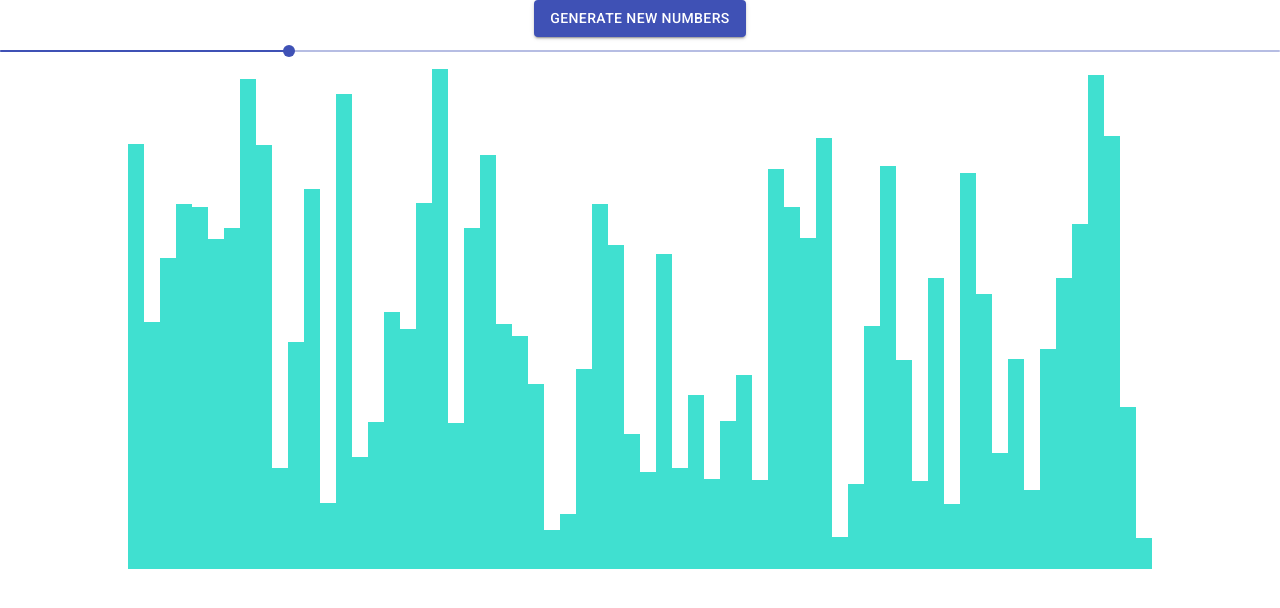
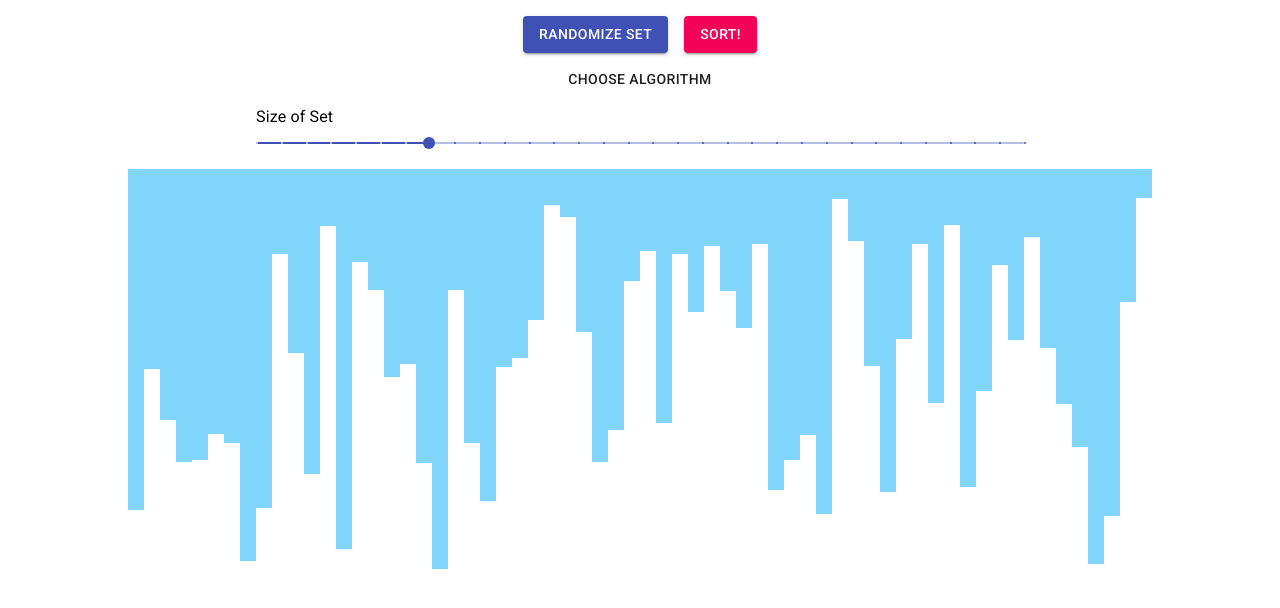
Before and after one commit to z-haopeng/sorting-visualizer, a React (Create React App) app: page / in a window 1280 px wide. Shown: the top 608 px of the page. Built offline with nearby package versions, Linux system fonts and the light colour scheme.

Commit message:
Include necessary UI elements

```diff
--- a/src/Visualizer/Graph.css
+++ b/src/Visualizer/Graph.css
@@ -1,8 +1,9 @@
-.graphBar {
-    display: inline-block;
+.barContainer {
+    height: 50vh;
+    width: 1024px;
+    max-width: 99vw;
 }
-.barContainer {
-    height: 500px;
-    width: 80%;
-    margin: auto;
+.numberSlider {
+    width: 768px;
+    max-width: 75%;
 }
--- a/src/Visualizer/Graph.jsx
+++ b/src/Visualizer/Graph.jsx
@@ -2,35 +2,65 @@ import React from 'react';
 import Button from '@material-ui/core/Button';
 import Box from '@material-ui/core/Box';
 import Slider from '@material-ui/core/Slider';
+import Typography from '@material-ui/core/Typography';
+import Drawer from '@material-ui/core/Drawer'
+
 import './Graph.css'
 
 
-const BAR_COLOR = 'turquoise';
+const BAR_COLOR = '#81d4fa';
 
 export default class Graph extends React.Component {
     constructor(props) {
         super(props);
-        this.state = { array: [], numRows: 64};
+        this.state = { array: [], numRows: 64, drawerOpen: false};
     }
 
     render() {
         return(
             <div>
+                <Box display='flex' flexDirection='column' mx='auto' maxWidth='99%'>
+                    <Box mt={1} display='flex' justifyContent='center'>
                         {/*Button to re-randomize numbers*/}
-                <Button variant='contained' color='primary' onClick={() => this.resetArray()}>Generate New Numbers</Button>
+                        <Box p={1}>
+                            <Button variant='contained' color='primary' onClick={() => this.resetArray()}>Randomize Set</Button>
+                        </Box>
+                        {/*Button to initiate sort*/}
+                        <Box p={1}>
+                            <Button variant='contained' color='secondary'>Sort!</Button>
+                        </Box>
+                    </Box>
+                    <Box justifyContent='center'>
+                        <Button onClick={(event) => this.toggleDrawer(event, true)}>Choose Algorithm</Button>
+                        <Drawer open={this.state.drawerOpen} onClose={(event) => this.toggleDrawer(event, false)}>
+                            <Box width={250} display='flex' flexDirection='column'
+                            onClick={(event) => this.toggleDrawer(event, false)}
+                            onKeyDown={(event) => this.toggleDrawer(event, false)}>
+                                <Button>Bubble Sort</Button>
+                                <Button>Insertion Sort</Button>
+                                <Button>Merge Sort</Button>
+                            </Box>
+                        </Drawer>
+                    </Box>
                     {/*Slider to control how many numbers to sort*/}
-                <Slider className='numberSlider' min={8} max={256} step={8} defaultValue={this.state.numRows}
+                    <Box className='numberSlider' mx='auto' m={1}>
+                        <Typography align='left'>Size of Set</Typography>
+                        <Slider min={8} max={256} step={8} defaultValue={64} valueLabelDisplay='auto' marks
                         onChangeCommitted={ (e, val) => {
                             this.setState({numRows: val});
                             this.resetArray();
                         }}></Slider>
-                <Box className="barContainer">
+                    </Box>
+                </Box>
+                <Box className="barContainer" mx='auto'>
                     {this.state.array.map((num, index) => (
-                        <Box className='graphBar'
+                        <Box
+                            display='inline-block'
                             width={1/this.state.numRows}
-                            height={num/1000}
+                            height={num/1024}
                             key={index}
                             style={{
+                                verticalAlign: 'top',
                                 backgroundColor: BAR_COLOR
                         }}></Box>
                     ))}
@@ -43,10 +73,18 @@ export default class Graph extends React.Component {
         this.resetArray();
     }
 
+    toggleDrawer(event, open) {
+        if (event.type === 'keydown' && (event.key === 'Tab' || event.key === 'Shift')) {
+            return;
+        }
+
+        this.setState({drawerOpen: open});
+    }
+
     resetArray() {
         const array = [];
         for(let i = 0; i < this.state.numRows; i++)
-            array.push(randomIntOnInterval(50, 1000));
+            array.push(randomIntOnInterval(64, 1024));
         this.setState({array})
     }
 }
```
Lines whose indentation alone changed are shown as unchanged.
